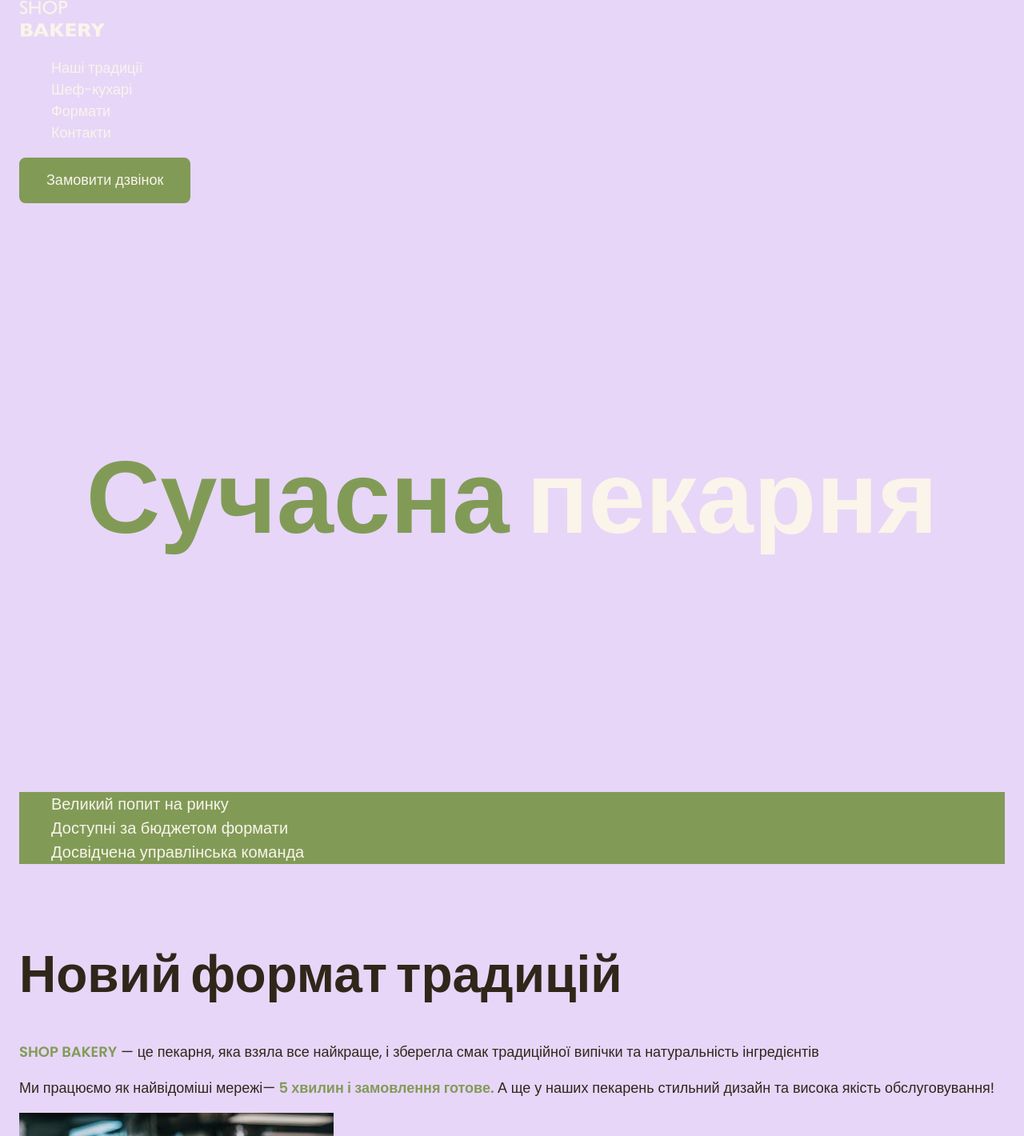
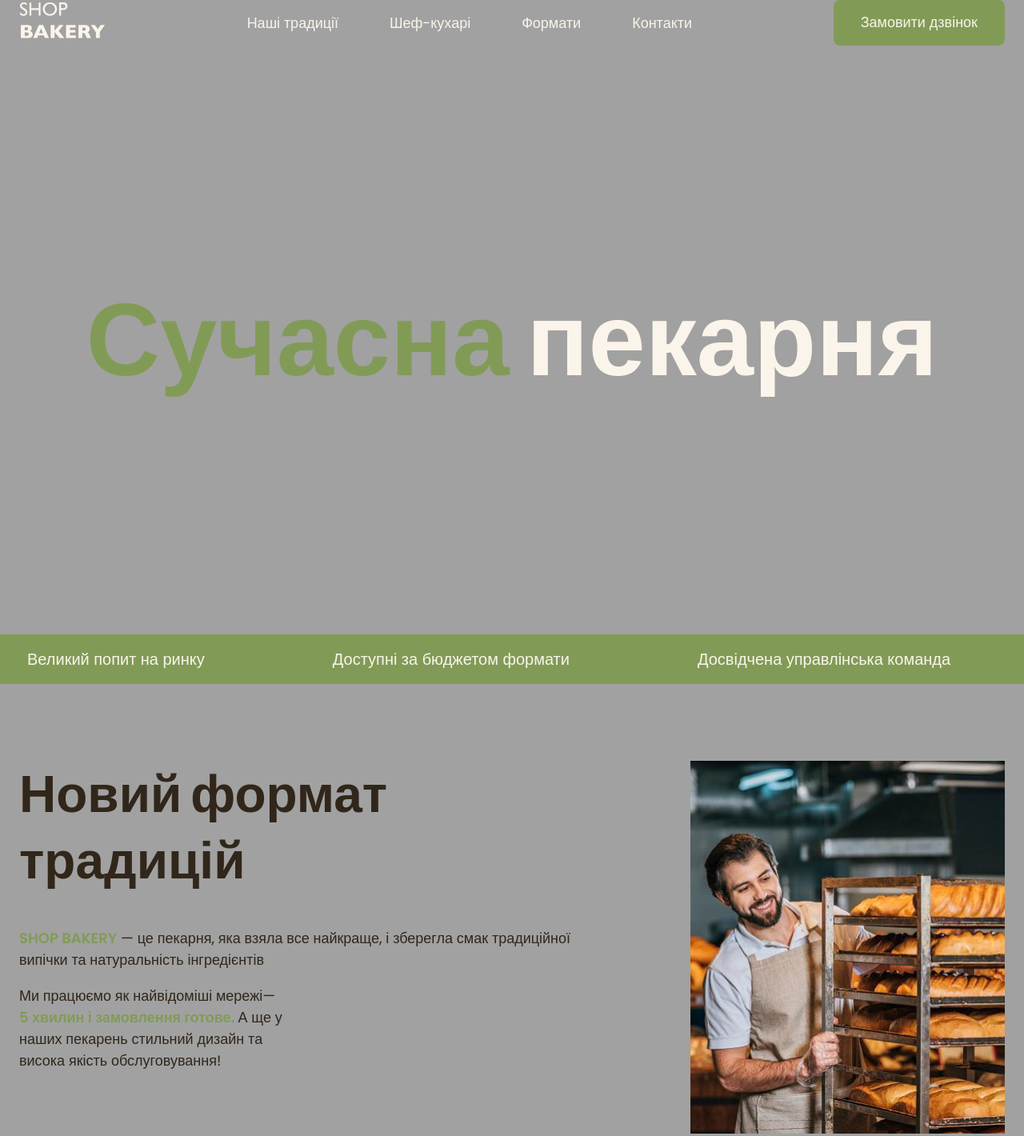
Before and after one commit to Baylovka/shop-bakery, a plain HTML site: page index.html in a window 1280 px wide. Shown: the top 1420 px of the page at 80% size. Drawn offline with Linux system fonts and the light colour scheme.

Commit message:
add css flexbox part1

```diff
--- a/css/styles.css
+++ b/css/styles.css
@@ -53,6 +53,8 @@ body {
 }
 
 ul {
+    margin: 0;
+    padding: 0;
     list-style-type: none;
 }
 
@@ -114,6 +116,27 @@ h1, h2, h3, h4, h5, h6, p {
     color: var(--color-primary-green);
 }
 
+/* Header (navigation) */
+.header-container {
+    display: flex;
+    align-items: center;
+    gap: 152px;
+}
+
+.header-nav {
+    flex-grow: 1;
+    display: flex;
+    align-items: center;
+    gap: 152px;
+}
+
+.header-menu {
+    display: flex;
+    gap: 64px;
+    flex-grow: 1;
+    justify-content: center;
+}
+
 /* Main section */
 .main-section {
     padding: 272px 0;
@@ -133,14 +156,15 @@ h1, h2, h3, h4, h5, h6, p {
 
 /* Advantages-section */
 .advantages-section {
-
+    background-color: var(--color-primary-green);
 }
 .advantages-list {
-    margin: 0;
     color: var(--color-primary-light);
-    background-color: var(--color-primary-green);
     font-size: 20px;
     font-weight: 300;
+    display: flex;
+    gap: 160px;
+    padding: 16px 10px;
 }
 
 .visually-hidden {
@@ -166,8 +190,22 @@ h1, h2, h3, h4, h5, h6, p {
     text-transform: uppercase;
 }
 
+.traditions-text.limited {
+    max-width: 330px;
+}
+
 .traditions-title {
     margin-bottom: 42px;
+}
+
+.traditions-container {
+    display: flex;
+    gap: 40px;
+    justify-content: space-between;
+}
+
+.traditions-content {
+    max-width: 710px;
 }
 
 /* Chefs section */
@@ -229,5 +267,5 @@ h1, h2, h3, h4, h5, h6, p {
 
 
 body {
-    background-color: rgb(231, 214, 248);
+    background-color: rgb(161, 161, 161);
 }
--- a/index.html
+++ b/index.html
@@ -11,11 +11,12 @@
 <body>
     <header>
         <div class="container">
-            <nav>
+            <div class="header-container">
+                <nav class="header-nav">
                     <a href="./index.html">
                         <img src="./images/logo.svg" alt="Логотип сучасної пекарні">
                     </a>
-                <ul>
+                    <ul class="header-menu">
                         <li><a class="link" href="#traditions-section">Наші традиції</a></li>
                         <li><a class="link" href="#chefs-section">Шеф-кухарі</a></li>
                         <li><a class="link" href="#formats-section">Формати</a></li>
@@ -23,6 +24,7 @@
                     </ul>
                 </nav>
                 <button type="button" class="button">Замовити дзвінок</button>
+            </div>
         </div>
     </header>
     <main>
@@ -43,17 +45,22 @@
         </section>
         <section class="traditions-section section" id="traditions-section">
             <div class="container">
+                <div class="traditions-container">
+                    <div class="traditions-content">
                         <h2 class="traditions-title section-title">Новий формат традицій</h2>
                         <p class="traditions-text">
-                    <span class="uppercase">shop bakery</span> — це пекарня, яка взяла все найкраще, і зберегла смак
+                            <span class="uppercase">shop bakery</span> — це пекарня, яка взяла все найкраще, і зберегла
+                            смак
                             традиційної випічки та
                             натуральність інгредієнтів
                         </p>
-                <p class="traditions-text">
+                        <p class="traditions-text limited">
                             Ми працюємо як найвідоміші мережі—<span> 5 хвилин і замовлення готове. </span>
                             А ще у наших пекарень стильний дизайн та висока якість обслуговування!
                         </p>
+                    </div>
                     <img src="./images/baker-man.jpg" alt="Пекар">
+                </div>
             </div>
         </section>
         <section class="section" id="chefs-section">
```
Lines whose indentation alone changed are shown as unchanged.
